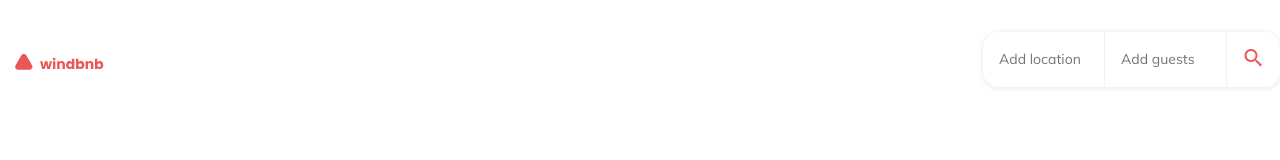
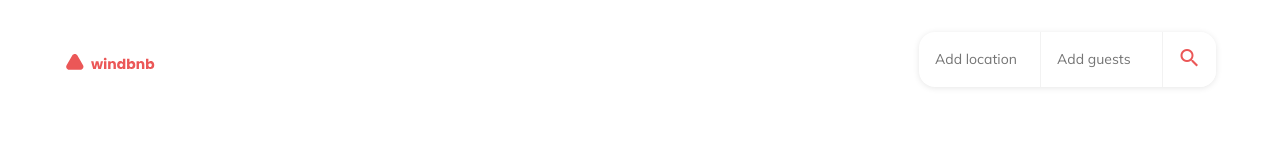
Before and after one commit to matiussi/windbnb, a Vue app: page / in a window 1280 px wide. Shown: the top 160 px of the page. Built offline with nearby package versions, Linux system fonts and the light colour scheme; a web font is replaced by a local one.

Commit message:
Animations and usability

```diff
--- a/src/components/SearchFilter.vue
+++ b/src/components/SearchFilter.vue
@@ -1,56 +1,105 @@
 <template>
-  <div class="search-wrapper" :class="{selected}">
-    <div class="search-top" v-if="selected">
+   <div class="search-wrapper">
+      <div class="search-filter">
+         <div
+            class="input-location"
+            @click="
+               selected = true;
+               guestSelected = false;
+               locationSelected = true;
+            "
+         >
+            <input :value="query" placeholder="Add location" ref="query" />
+         </div>
+         <div
+            class="input-guests"
+            @click="
+               selected = true;
+               guestSelected = true;
+               locationSelected = false;
+            "
+         >
+            <input placeholder="Add guests" v-model="guests" readonly />
+         </div>
+
+         <button class="search-button-primary"
+            @click="
+               setLocation(selectedCity, country);
+               setGuests({ adults, children });
+            "
+         >
+            <span class="material-icons search">search</span>
+         </button>
+      </div>
+   </div>
+   <transition name="selectedanimation">
+      <div class="search-wrapper" :class="{ selected }" v-if="selected">
+         <div class="search-top">
             <h3>Edit your search</h3>
-      <span class="material-icons close-button" @click="selected = false">close</span>
+            <span class="material-icons close-button" @click="selected = false"
+               >close</span
+            >
          </div>
-    <div class="search-filter" >
-      <div class="input-location">
-        <label v-if="selected">LOCATION</label>
+         <div class="search-filter">
+            <div
+               class="input-location"
+               @click="
+                  selected = true;
+                  guestSelected = false;
+                  locationSelected = true;
+                  setFocus();
+               "
+            >
+               <label>LOCATION</label>
                <input
-          :value='query'
-          @input='event => query = event.target.value'
+                  :value="query"
+                  @input="(event) => (query = event.target.value)"
                   v-on:keyup="onChange()"
-
                   placeholder="Add location"
-          @click="selected = true;
-          guestSelected = false;
-          locationSelected=true"
+                  ref="query"
                />
-        <span v-if="selected && query"
+               <span
+                  v-if="query"
                   @click="
                      query = '';
                      selectedCity = '';
-          queryResults = cities "
-          class="clear-input">
+                     queryResults = cities;
+                  "
+                  class="clear-input"
+               >
                   <span class="material-icons">close</span>
                </span>
             </div>
-      <div class="input-guests">
-        <label v-if="selected">GUESTS</label>
-        <input
-          placeholder="Add guests"
-          v-model="guests"
-          @click="selected = true;
+            <div
+               class="input-guests"
+               @click="
+                  selected = true;
                   guestSelected = true;
-            locationSelected=false"
-            readonly />
+                  locationSelected = false;
+               "
+            >
+               <label>GUESTS</label>
+               <input placeholder="Add guests" v-model="guests" readonly />
                <span
-          v-if="selected && guests"
-          @click="guests = ''
+                  v-if="guests"
+                  @click="
+                     guests = '';
                      adults = 0;
-            children = 0"
-          class="clear-input">
+                     children = 0;
+                  "
+                  class="clear-input"
+               >
                   <span class="material-icons">close</span>
                </span>
             </div>
             <div class="button-wrapper">
                <button
-          class="search-button
-          desktop" v-if="selected"
+                  class="search-button desktop"
                   @click="
                      setLocation(selectedCity, country);
-            setGuests({adults, children});">
+                     setGuests({ adults, children });
+                  "
+               >
                   <span class="material-icons search">search</span>
                   Search
                </button>
@@ -58,13 +107,14 @@
             <button class="search-button-primary" v-if="!selected">
                <span class="material-icons search">search</span>
             </button>
+         </div>
 
-    </div>
-    <div class="search-details" v-if="selected">
+         <div class="search-details">
             <div
                class="guests-wrapper"
-        :class="{guestSelected}"
-        v-if="guestSelected">
+               :class="{ guestSelected }"
+               v-if="guestSelected"
+            >
                <div class="guests">
                   <div class="guests-info">
                      <p class="guest-type">Adults</p>
@@ -72,14 +122,20 @@
                   </div>
                   <div class="buttons">
                      <button
-              @click="adults > 0 ? adults-- : adults;
-              calcGuests()">
+                        @click="
+                           adults > 0 ? adults-- : adults;
+                           calcGuests();
+                        "
+                     >
                         -
                      </button>
-            <span>{{adults}}</span>
+                     <span>{{ adults }}</span>
                      <button
-               @click="adults++;
-              calcGuests()">
+                        @click="
+                           adults++;
+                           calcGuests();
+                        "
+                     >
                         +
                      </button>
                   </div>
@@ -91,14 +147,20 @@
                   </div>
                   <div class="buttons">
                      <button
-              @click="children > 0 ? children-- : children;
-              calcGuests()">
+                        @click="
+                           children > 0 ? children-- : children;
+                           calcGuests();
+                        "
+                     >
                         -
                      </button>
-            <span>{{children}}</span>
+                     <span>{{ children }}</span>
                      <button
-              @click="children++;
-              calcGuests()">
+                        @click="
+                           children++;
+                           calcGuests();
+                        "
+                     >
                         +
                      </button>
                   </div>
@@ -108,65 +170,83 @@
             <ul class="search-list" v-if="locationSelected">
                <li
                   class="search-item"
-          v-for="city in queryResults" :key="city"
-          @click="query = city;
+                  v-for="city in queryResults"
+                  :key="city"
+                  @click="
+                     query = city;
                      queryResults = [];
-            selectedCity = city">
+                     selectedCity = city;
+                  "
+               >
                   <span class="material-icons">location_on</span>
-          {{city}}
+                  {{ city }}
                </li>
             </ul>
          </div>
          <span
             class="search-button"
-      v-if="selected"
             @click="
                setLocation(selectedCity, country);
-        setGuests({adults, children});">
+               setGuests({ adults, children });
+            "
+         >
             <span class="material-icons search">search</span>
             Search
          </span>
-    <!-- <div v-if="selected" class="gray-bg"></div> -->
       </div>
+   </transition>
+   <div v-if="selected" class="gray-bg"></div>
 </template>
 
 <script>
-import { mapMutations} from 'vuex';
-import staysData from '../data/stays.json';
+import { mapMutations } from "vuex";
+import staysData from "../data/stays.json";
 
-  export default{
-    name: 'SearchFilter',
+export default {
+   name: "SearchFilter",
 
-    data(){
-      return{
+   data() {
+      return {
          staysData,
-        cities: ['Helsinki, Finland', 'Turku, Finland', 'Vaasa, Finland', 'Oulu, Finland'],
-        query: '',
-        queryResults: ['Helsinki, Finland', 'Turku, Finland', 'Vaasa, Finland', 'Oulu, Finland'],
-        selectedCity: '',
-        guests: '',
+         cities: [
+            "Helsinki, Finland",
+            "Turku, Finland",
+            "Vaasa, Finland",
+            "Oulu, Finland",
+         ],
+         query: "",
+         queryResults: [
+            "Helsinki, Finland",
+            "Turku, Finland",
+            "Vaasa, Finland",
+            "Oulu, Finland",
+         ],
+         selectedCity: "",
+         guests: "",
          adults: 0,
          children: 0,
          selected: false,
          locationSelected: false,
          guestSelected: false,
-
-      }
+         selectedanimation: true,
+      };
    },
 
-    methods:{
-      onChange: function(){
+   methods: {
+      onChange: function () {
          //Filtering the locations to be displayed below the searchbar
-        return this.queryResults = this.cities.filter(query => query.toLowerCase().includes(this.query.toLowerCase()));
+         return (this.queryResults = this.cities.filter((query) =>
+            query.toLowerCase().includes(this.query.toLowerCase())
+         ));
       },
-      ...mapMutations([
-        'setLocation',
-        'setGuests'
-      ]),
-      calcGuests: function(){
+      ...mapMutations(["setLocation", "setGuests"]),
+      calcGuests: function () {
          //Total of guests to be displayed on input
-        this.guests = this.adults + this.children + ' guests';
-      }
+         this.guests = this.adults + this.children + " guests";
       },
-  }
+      setFocus: function () {
+         this.$refs.query.focus();
+      },
+   },
+};
 </script>
--- a/src/styles/components/Header.scss
+++ b/src/styles/components/Header.scss
@@ -5,20 +5,24 @@ header{
    width: 100%;
    position: relative;
    min-height: 17rem;
-   .logo{
-      align-self: flex-start;
+
+}
+
+@media screen and (min-width: 576px) {
+   header{
+      flex-direction: row;
+      width: 90%;
+      align-items: flex-start;
+      margin: 3.2rem auto 0 auto;
    }
 }
 @media screen and (min-width: 968px) {
    header{
       margin: 3.2rem auto 0 auto;
+      width: 90%;
       flex-direction: row;
       // max-width: 120rem;
       min-height: 15rem;
       align-items: flex-start;
-      .logo{
-         flex-grow: 1;
-         align-self: unset;
-      }
    }
 }
--- a/src/styles/components/Logo.scss
+++ b/src/styles/components/Logo.scss
@@ -1,3 +1,18 @@
-.logo{
+.logo {
    margin: 1.9rem 0 0 1.3rem;
+   align-self: flex-start;
 }
+@media screen and (min-width: 576px) {
+   .logo{
+      flex-grow: 1;
+      align-self: unset;
+      margin-left: 0;
+   }
+}
+@media screen and (min-width: 968px) {
+   .logo {
+      flex-grow: 1;
+      align-self: unset;
+      margin-left: 0;
+   }
+}
--- a/src/styles/components/SearchFilter.scss
+++ b/src/styles/components/SearchFilter.scss
@@ -3,6 +3,7 @@
 
 button,
 input,
+.search-filter label,
 .input-location,
 .input-guests,
 .search-item,
@@ -44,6 +45,19 @@ input,
    @include flexContent(center, flex-start, column);
 
 }
+.selectedanimation-enter-active,
+.selectedanimation-leave-active {
+   -webkit-animation: slide-in-top 0.5s cubic-bezier(0.250, 0.460, 0.450, 0.940) both;
+   animation: slide-in-top 0.5s cubic-bezier(0.250, 0.460, 0.450, 0.940) both;
+
+}
+
+.selectedanimation-enter-from,
+.selectedanimation-leave-to {
+   -webkit-animation: slide-in-top 0.5s cubic-bezier(0.250, 0.460, 0.450, 0.940) reverse;
+   animation: slide-in-top 0.5s cubic-bezier(0.250, 0.460, 0.450, 0.940) reverse;
+}
+
 .selected{
    position: fixed;
    width: 100%;
@@ -51,8 +65,6 @@ input,
    height: 63.2rem;
    z-index: 10;
    background-color: #fff;
-   -webkit-animation: slide-in-top 0.5s cubic-bezier(0.250, 0.460, 0.450, 0.940) both;
-   animation: slide-in-top 0.5s cubic-bezier(0.250, 0.460, 0.450, 0.940) both;
 
    .search-top{
       @include flexContent(center, center, row);
@@ -120,6 +132,7 @@ input,
       ul{
          padding: 0;
          margin: 1rem;
+         animation: fade-in 500ms linear;
       }
       .search-item{
          @include flexContent(center, flex-start, row);
@@ -131,6 +144,7 @@ input,
    }
    .guests-wrapper{
       @include flexContent(flex-start, center, column);
+      animation: fade-in 500ms linear;
       .guests{
          margin: 1.3rem 1rem;
          @include flexContent(flex-start, flex-start, column);
@@ -187,21 +201,24 @@ input,
 }
 .gray-bg{
    background-color: rgba(79, 79, 79, 0.4);
-   top:100%;
+   top:0;
    left: 0;
    z-index: 1;
-   position: absolute;
+   position: fixed;
    height: 100%;
    width: 100%;
 }
 .search-button.desktop{
    display: none;
 }
-
-@media screen and (min-width: 968px) {
+@media screen and (min-width: 576px) {
    .search-filter{
       margin: 0;
-   }
+}
+
+}
+@media screen and (min-width: 968px) {
+
    .selected{
       height: 46rem;
       .search-filter{
--- a/src/styles/core/_animations.scss
+++ b/src/styles/core/_animations.scss
@@ -14,24 +14,20 @@
    0% {
      -webkit-transform: translateY(-1000px);
              transform: translateY(-1000px);
-     opacity: 0;
    }
    100% {
      -webkit-transform: translateY(0);
              transform: translateY(0);
-     opacity: 1;
    }
  }
  @keyframes slide-in-top {
    0% {
      -webkit-transform: translateY(-1000px);
              transform: translateY(-1000px);
-     opacity: 0;
    }
    100% {
      -webkit-transform: translateY(0);
              transform: translateY(0);
-     opacity: 1;
    }
  }
 
--- a/src/styles/main.scss
+++ b/src/styles/main.scss
@@ -48,11 +48,11 @@ h1,h2,h3,p{
 		justify-content: center;
 	}
 	.content{
+		min-width: 50%;
 		max-width: 130rem;
 		display: grid;
 		grid-template-rows: 17rem 1fr 4.5rem;
 		grid-template-columns: 1fr ;
-
 		header{
 			grid-row: 1/2;
 		}
```
Lines whose indentation alone changed are shown as unchanged.
